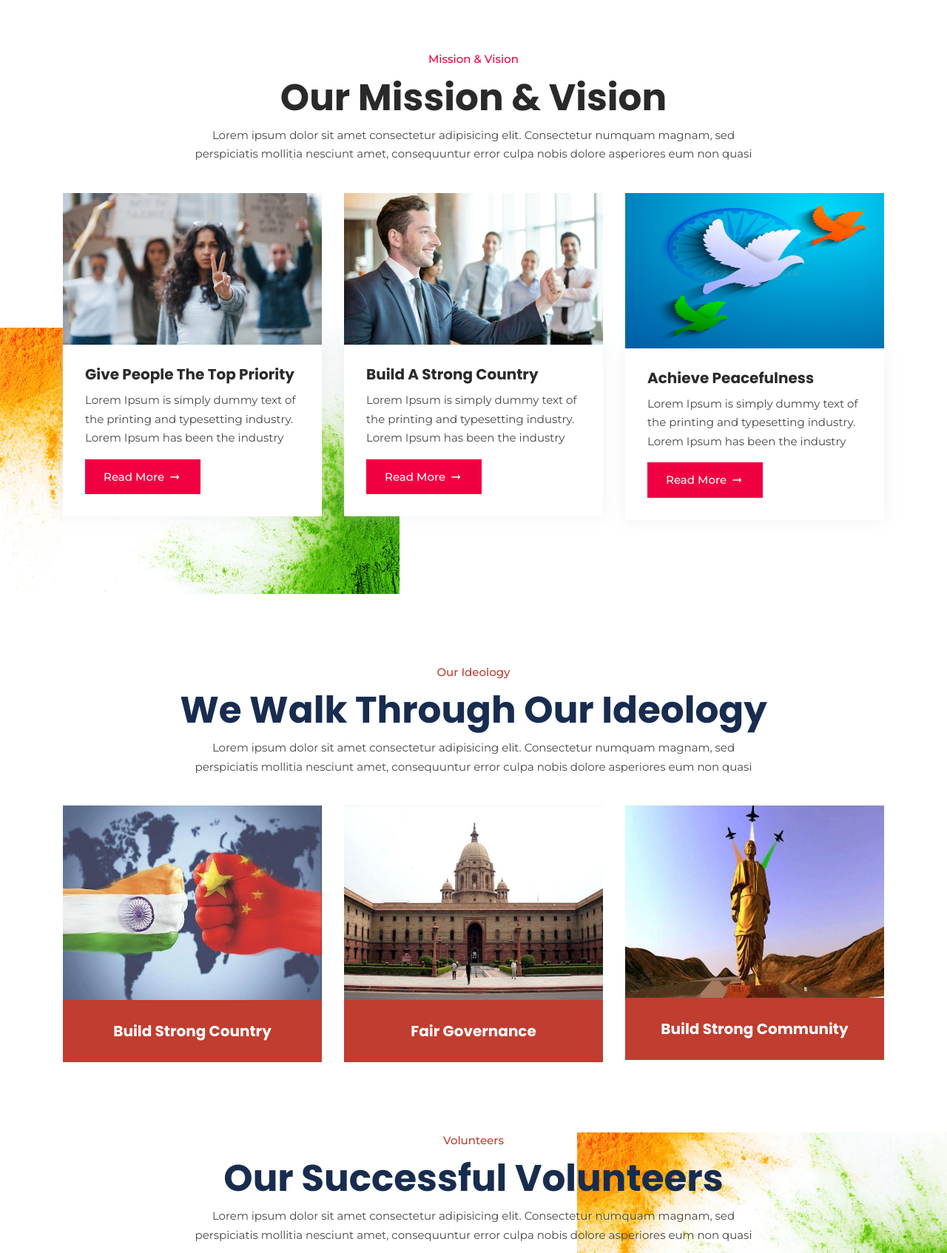
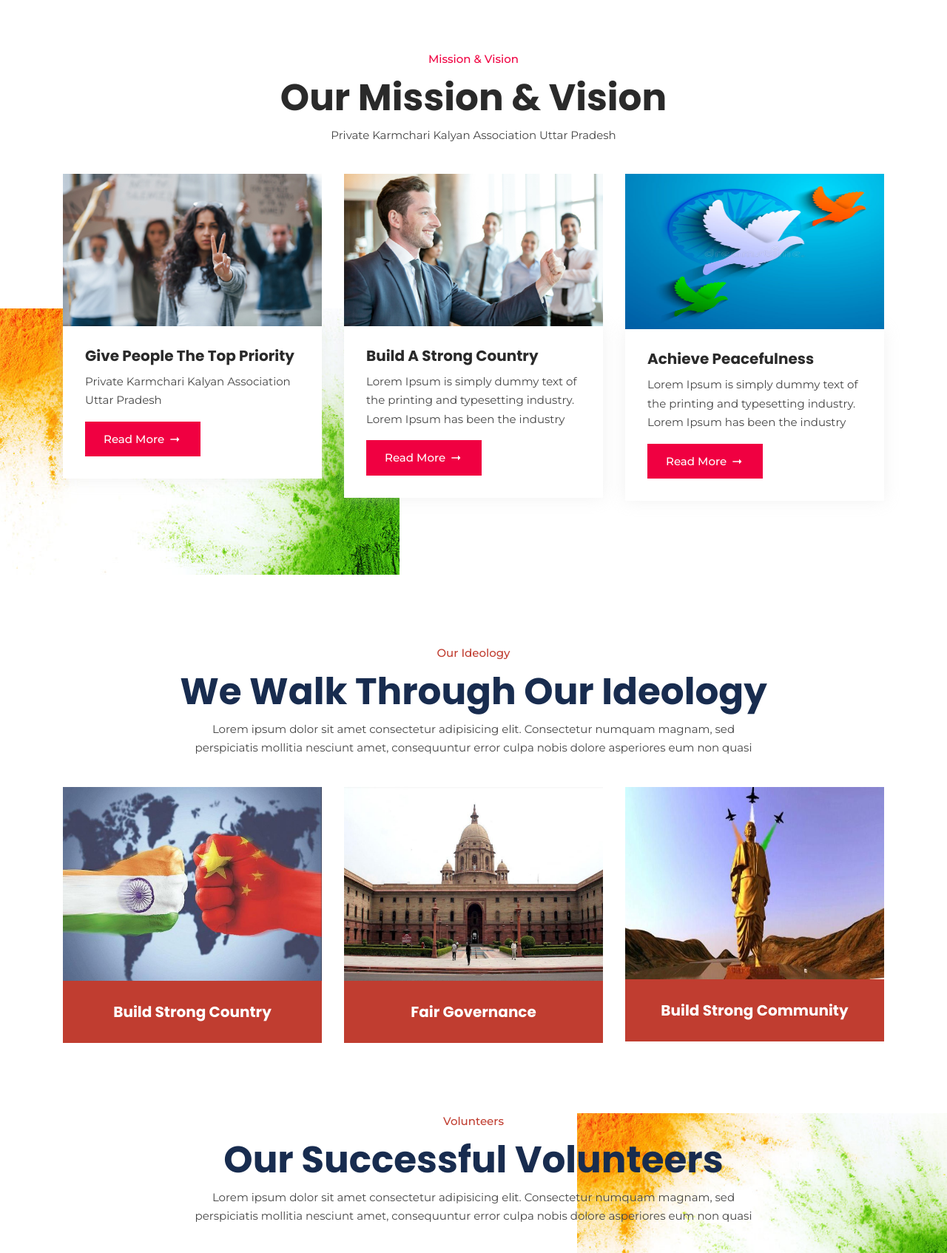
Before and after one commit to niktechsoftware/pkkaup, a CodeIgniter app: page /pkkaup/index.php/welcome/about in a window 1280 px wide. Shown: the part 1356-3050 px from the top of the page at 74% size. Run offline with CodeIgniter, Linux system fonts and the light colour scheme.

Commit message:
upasana code

```diff
--- a/application/views/about.php
+++ b/application/views/about.php
@@ -102,7 +102,7 @@
                 <div class="section-title">
                     <span class="sub-title">Mission & Vision</span>
                     <h2>Our Mission & Vision</h2>
-                    <p>Lorem ipsum dolor sit amet consectetur adipisicing elit. Consectetur numquam magnam, sed perspiciatis mollitia nesciunt amet, consequuntur error culpa nobis dolore asperiores eum non quasi</p>
+                    <p>Private Karmchari Kalyan Association Uttar Pradesh</p>
                 </div>
                 <div class="row">
 
@@ -113,7 +113,7 @@
                                 <h3>
                                     <a href="mission-details.html">Give People The Top Priority</a>
                                 </h3>
-                                <p>Lorem Ipsum is simply dummy text of the printing and typesetting industry. Lorem Ipsum has been the industry</p>
+                                <p>Private Karmchari Kalyan Association Uttar Pradesh</p>
                                 <a class="common-btn" href="mission-details.html">
                                     Read More
                                     <i class="icofont-long-arrow-right"></i>
```
